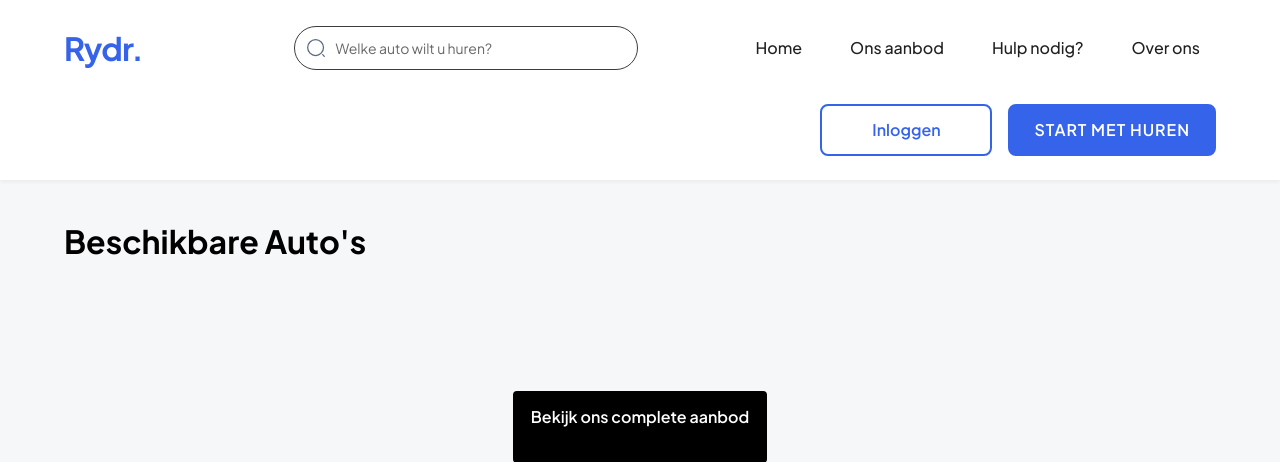
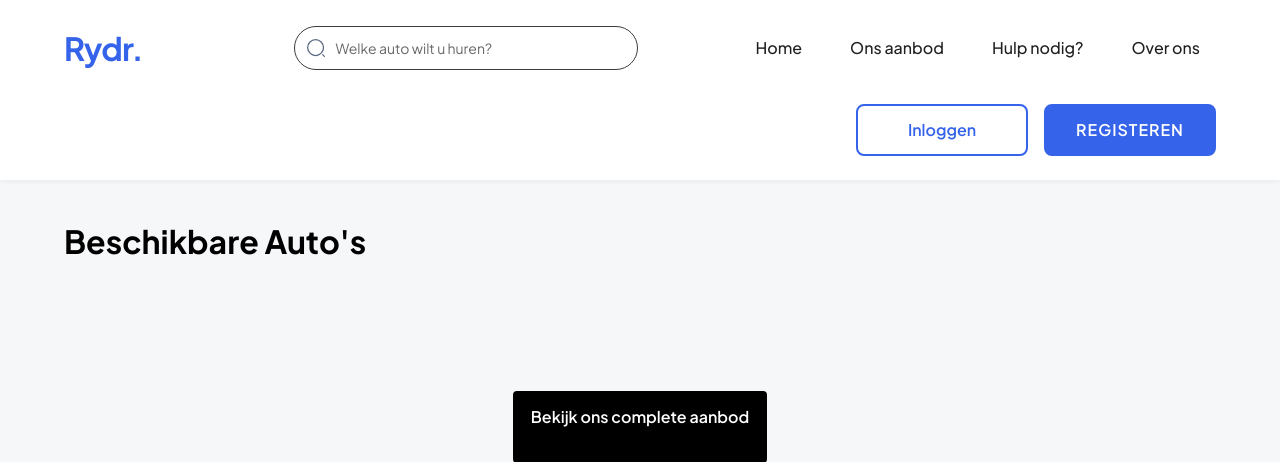
Before and after one commit to JoepVeldhuizen/websiteautohuren, a PHP site: page /index.php in a window 1280 px wide. Shown: the top 462 px of the page. Run offline with PHP 8.4, Linux system fonts and the light colour scheme; data comes from the database, SQL or seed files in the repository; data that the repository does not hold is empty; a stand-in replaces the project's code that opens the database connection.

Commit message:
Update header.php

```diff
--- a/rental-main/includes/header.php
+++ b/rental-main/includes/header.php
@@ -49,7 +49,7 @@ if (session_status() === PHP_SESSION_NONE) {
         <?php else: ?>
             <div class="auth-buttons">
                 <a href="/rydr/websiteautohuren/rental-main/public/login-form" class="button-secondary">Inloggen</a>
-                <a href="/rydr/websiteautohuren/rental-main/public/register" class="button-primary">Start met huren</a>
+                <a href="/rydr/websiteautohuren/rental-main/public/register" class="button-primary">Registeren</a>
             </div>
         <?php endif; ?>
     </div>
```
